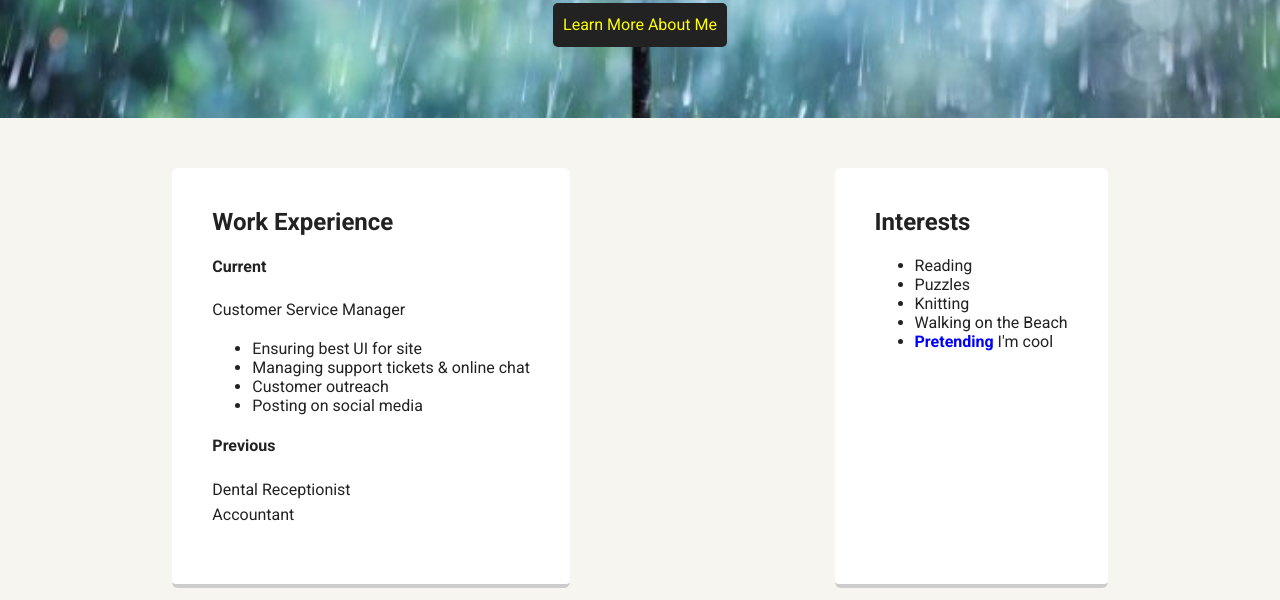
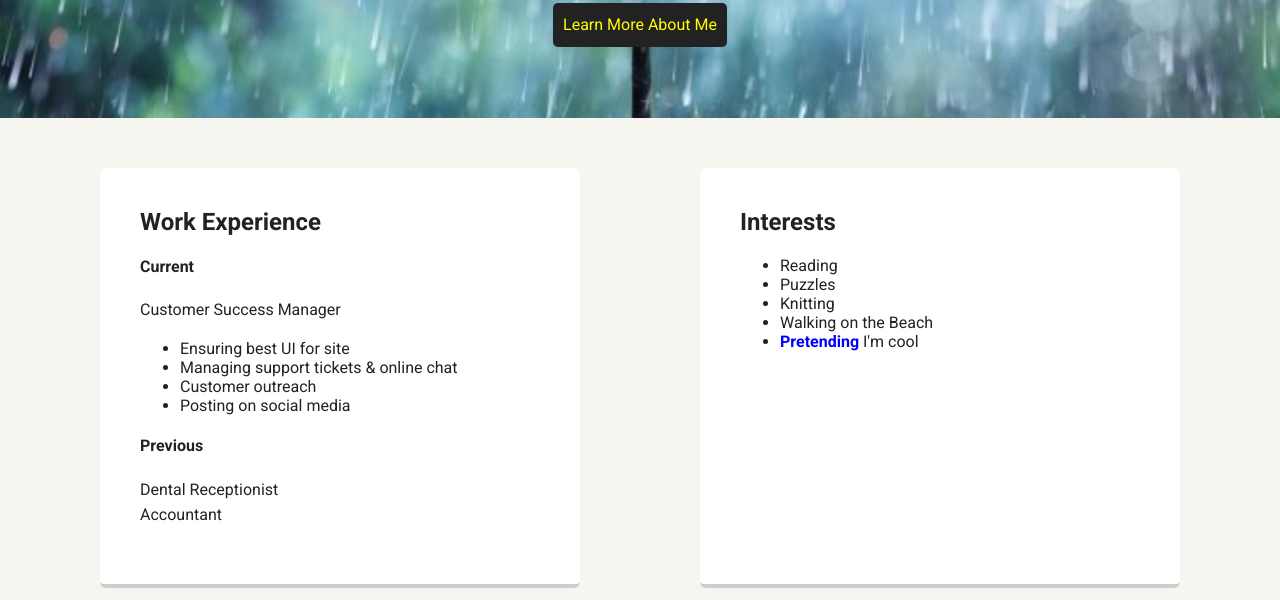
Before and after one commit to astreifel/treehouse_project_1, a plain HTML site: page experience.html in a window 1280 px wide. Shown: the part 352-952 px from the top of the page. Drawn offline with Linux system fonts and the light colour scheme; a web font is replaced by a local one.

Commit message:
change css flex properties

```diff
--- a/experience.html
+++ b/experience.html
@@ -23,11 +23,10 @@
     </header>
 
     <main class="flex">
-
       <div class="card">
         <h2>Work Experience</h2>
         <h4>Current</h4>
-          <p>Customer Service Manager</p>
+          <p>Customer Success Manager</p>
             <uL>
               <li>Ensuring best UI for site</li>
               <li>Managing support tickets & online chat</li>
@@ -38,7 +37,6 @@
           <p>Dental Receptionist<br>
              Accountant</p>
           </div>
-
       <div class="card">
         <h2>Interests</h2>
           <ul>
--- a/styles.css
+++ b/styles.css
@@ -92,6 +92,7 @@ header .profile-image:hover {
   margin: 30px;
   padding: 20px 40px 40px;
   max-width: 500px;
+  min-width: 40%;
   text-align: left;
   background: #fff;
   border-bottom: 4px solid #ccc;
```
